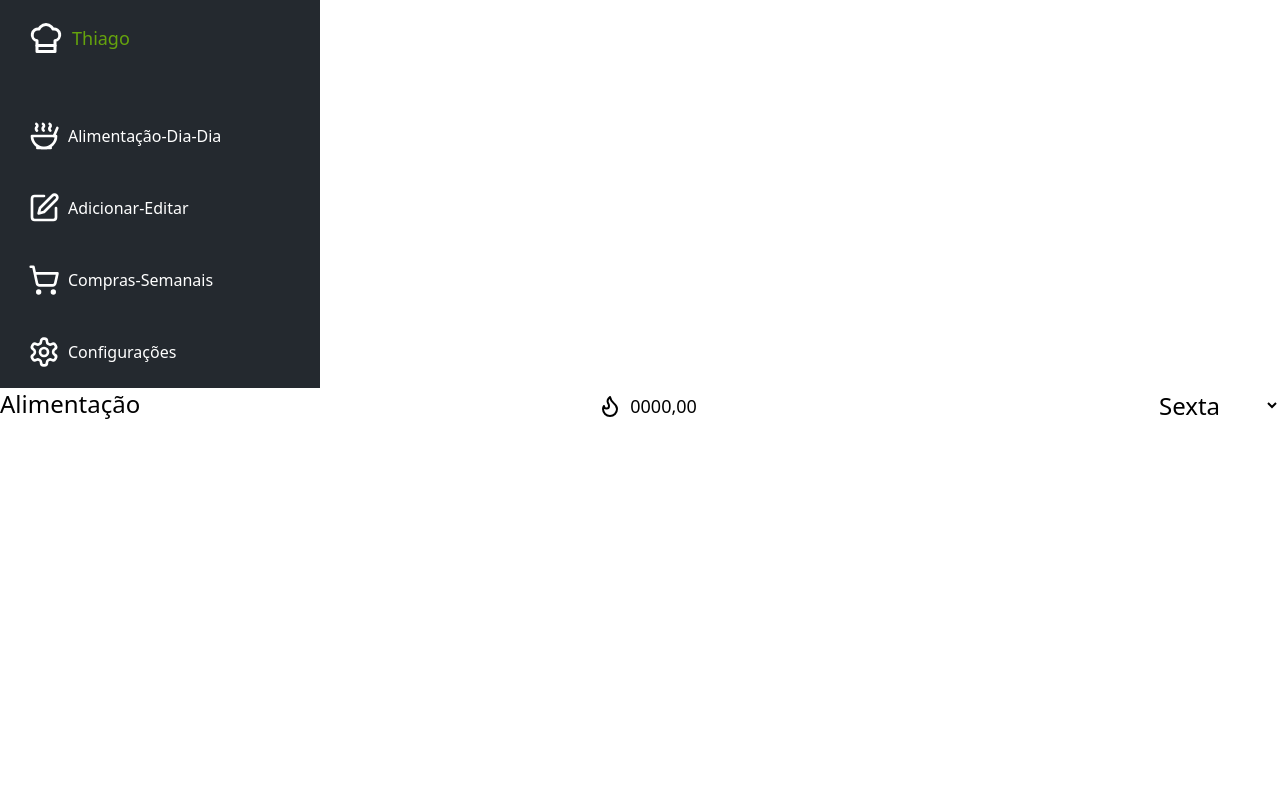
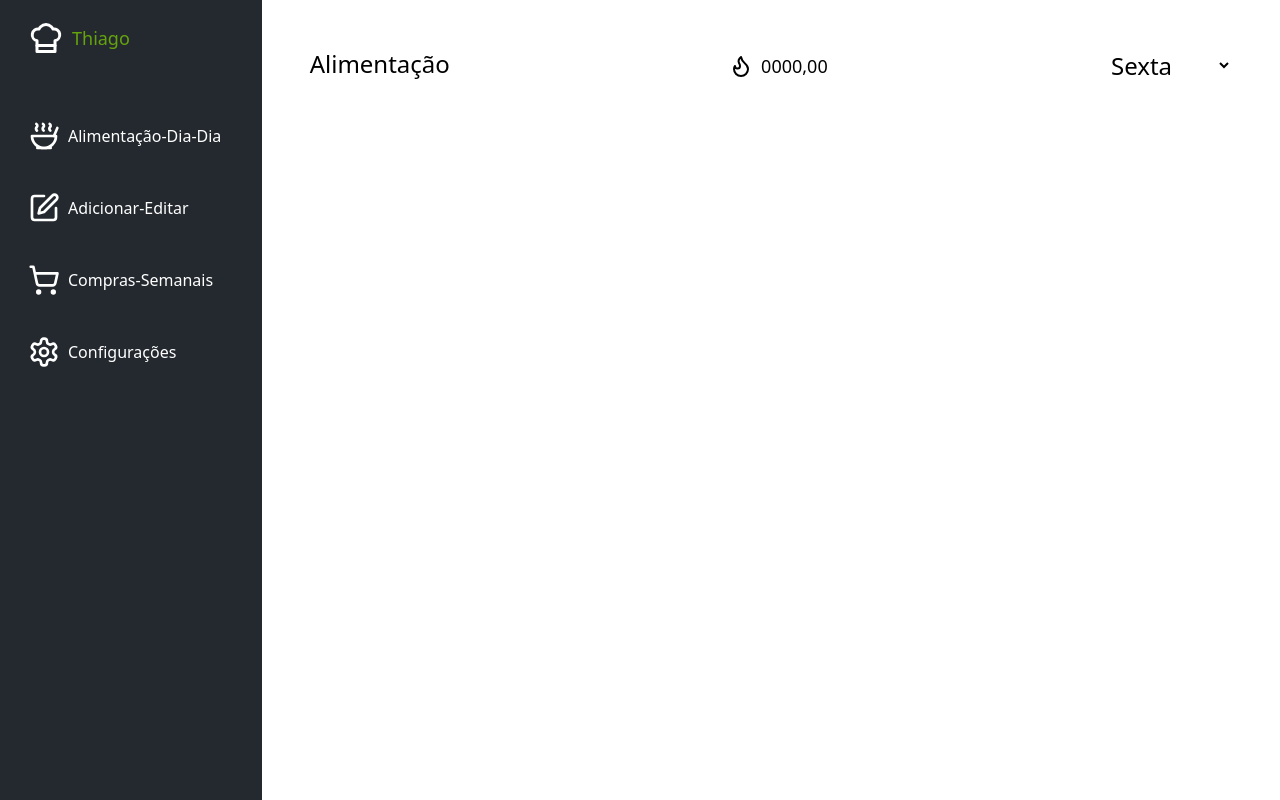
Before and after one commit to Thiago-duart/vivaSaude-front, a Next.js app: page /home/food in a window 1280 px wide. Built offline with nearby package versions, Linux system fonts and the light colour scheme.

Commit message:
style: create style layout

```diff
--- a/app/home/layout.tsx
+++ b/app/home/layout.tsx
@@ -6,9 +6,13 @@ export default function HomeLayout({
   children: React.ReactNode;
 }) {
   return (
-    <section>
-      <Aside />
-      {children}
-    </section>
+    <>
+      <div className="flex h-screen ">
+        <Aside />
+        <section className="w-full dark:bg-grayBackground dark:text-white 2xl:h-screen p-12">
+          {children}
+        </section>
+      </div>
+    </>
   );
 }
--- a/app/home/page.tsx
+++ /dev/null
@@ -1,7 +0,0 @@
-export default function Home() {
-  return (
-    <>
-      <p>Hellow</p>
-    </>
-  );
-}
```
